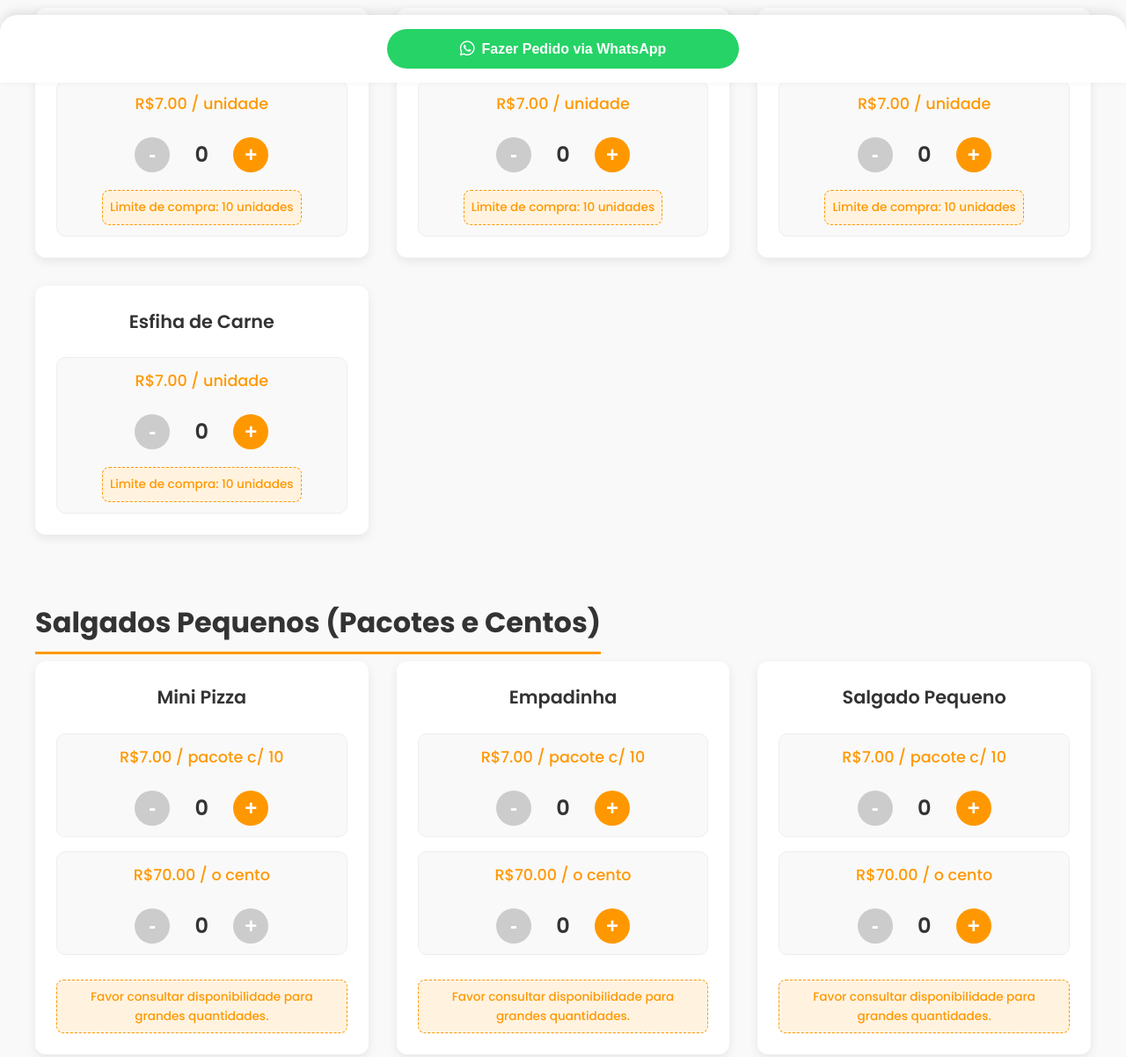
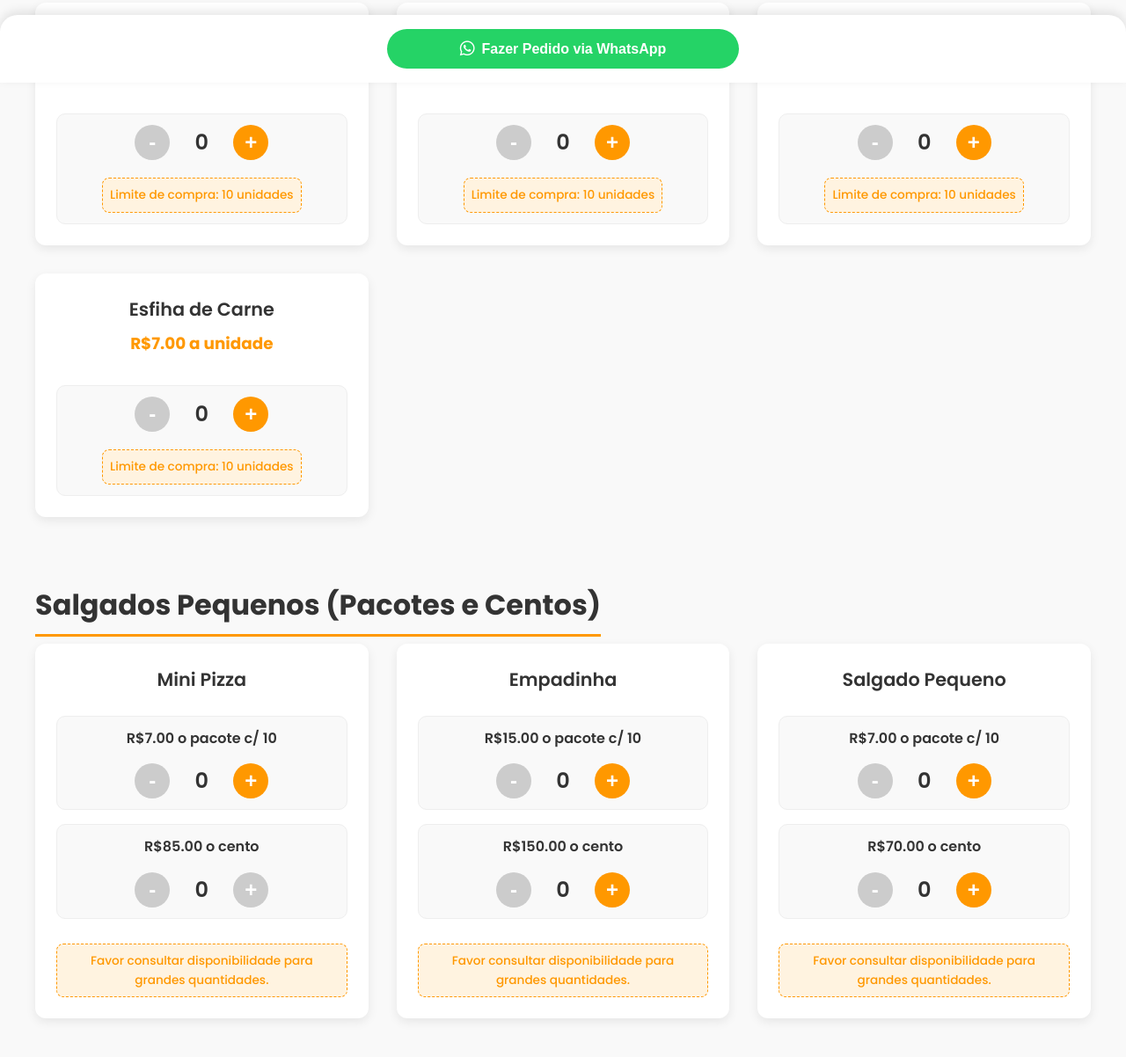
Before and after one commit to ronanbastos/Cardapio2k, a plain HTML site: page index.html in a window 1280 px wide. Shown: the part 706-1908 px from the top of the page at 88% size. Drawn offline with Linux system fonts and the light colour scheme.

Commit message:
Add files via upload

```diff
--- a/db.json
+++ b/db.json
@@ -28,7 +28,7 @@
     "nome": "Empada de Frango",
     "tipo": "grande",
     "preco_unitario": 7,
-    "preco_cento": 70,
+    "preco_cento": 85,
     "limite": 10
   },
   {
@@ -36,15 +36,15 @@
     "nome": "Mini Pizza",
     "tipo": "mini",
     "preco_unitario": 0.7,
-    "preco_cento": 70,
+    "preco_cento": 85,
     "limite": 50
   },
   {
     "id": 6,
     "nome": "Empadinha",
     "tipo": "mini",
-    "preco_unitario": 0.7,
-    "preco_cento": 70,
+    "preco_unitario": 1.5,
+    "preco_cento": 150,
     "limite": 100
   },
   {
--- a/script.js
+++ b/script.js
@@ -83,7 +83,7 @@ function updateCartSummary() {
             whatsappMessage += `${entry.quantity}x ${entry.name} (${entry.unit}) - R$${(entry.quantity * entry.price).toFixed(2)}\n`;
         });
         whatsappMessage += `\nTotal: R$${totalPrice.toFixed(2)}`;
-        fazerPedidoBtn.innerHTML = `<i class="fab fa-whatsapp"></i> Fazer Pedido (${totalItems} itens) - R$${totalPrice.toFixed(2)}`;
+        fazerPedidoBtn.innerHTML = `<i class="fab fa-whatsapp"></i> Fazer Pedido (${totalItems} itens)`; // Display only total items
         fazerPedidoBtn.disabled = false;
     }
 
@@ -116,7 +116,6 @@ function montarCardapio(cardapio) {
 
             controlsHtml = `
                 <div class="control-set">
-                    <div class="preco">R$${item.preco_unitario.toFixed(2)} / unidade</div>
                     <div class="controles">
                         <button id="minus-${item.id}-unit" data-id="${item.id}" data-type="unit" class="minus-btn" ${currentQty === 0 ? 'disabled' : ''}>-</button>
                         <div class="quantidade" id="qty-${item.id}-unit">${currentQty}</div>
@@ -128,6 +127,7 @@ function montarCardapio(cardapio) {
             itemHtml.innerHTML = `
                 <div class="item-info">
                     <h3>${item.nome}</h3>
+                    <div class="item-price">R$${item.preco_unitario.toFixed(2)} a unidade</div>
                 </div>
                 <div class="controles-group">
                     ${controlsHtml}
@@ -138,15 +138,12 @@ function montarCardapio(cardapio) {
             const currentPackQty = cart.has(`${item.id}_pack10`) ? cart.get(`${item.id}_pack10`).quantity : 0;
             const currentCentoQty = cart.has(`${item.id}_cento`) ? cart.get(`${item.id}_cento`).quantity : 0;
 
-            const pack10Price = (item.preco_unitario * 10).toFixed(2);
-            const centoPrice = item.preco_cento.toFixed(2);
-
             const effectivePackLimit = Math.floor(item.limite / 10);
             const effectiveCentoLimit = Math.floor(item.limite / 100);
 
             controlsHtml = `
                 <div class="control-set">
-                    <div class="preco">R$${pack10Price} / pacote c/ 10</div>
+                    <div class="item-price-option">R$${(item.preco_unitario * 10).toFixed(2)} o pacote c/ 10</div>
                     <div class="controles">
                         <button id="minus-${item.id}-pack10" data-id="${item.id}" data-type="pack10" class="minus-btn" ${currentPackQty === 0 ? 'disabled' : ''}>-</button>
                         <div class="quantidade" id="qty-${item.id}-pack10">${currentPackQty}</div>
@@ -154,7 +151,7 @@ function montarCardapio(cardapio) {
                     </div>
                 </div>
                 <div class="control-set">
-                    <div class="preco">R$${centoPrice} / o cento</div>
+                    <div class="item-price-option">R$${item.preco_cento.toFixed(2)} o cento</div>
                     <div class="controles">
                         <button id="minus-${item.id}-cento" data-id="${item.id}" data-type="cento" class="minus-btn" ${currentCentoQty === 0 ? 'disabled' : ''}>-</button>
                         <div class="quantidade" id="qty-${item.id}-cento">${currentCentoQty}</div>
@@ -178,7 +175,6 @@ function montarCardapio(cardapio) {
 
             controlsHtml = `
                 <div class="control-set">
-                    <div class="preco">R$${item.preco_cento.toFixed(2)} / o cento</div>
                     <div class="controles">
                         <button id="minus-${item.id}-cento" data-id="${item.id}" data-type="cento" class="minus-btn" ${currentCentoQty === 0 ? 'disabled' : ''}>-</button>
                         <div class="quantidade" id="qty-${item.id}-cento">${currentCentoQty}</div>
@@ -189,6 +185,7 @@ function montarCardapio(cardapio) {
             itemHtml.innerHTML = `
                 <div class="item-info">
                     <h3>${item.nome}</h3>
+                    <div class="item-price">R$${item.preco_cento.toFixed(2)} o cento</div>
                 </div>
                 <div class="controles-group">
                     ${controlsHtml}
--- a/style.css
+++ b/style.css
@@ -147,10 +147,11 @@ main {
     color: var(--dark-text);
 }
 
-.preco {
-    font-size: 1.1rem;
-    font-weight: 500;
-    color: var(--primary-color); /* Changed from secondary */
+.item-price {
+    font-size: 1.15rem;
+    font-weight: 700;
+    color: var(--primary-color);
+    margin-top: 0.5rem;
     margin-bottom: 1rem;
 }
 
@@ -170,6 +171,14 @@ main {
     border: 1px solid #eee;
     border-radius: 10px;
     background-color: var(--background-color);
+}
+
+.item-price-option {
+    font-size: 1rem;
+    font-weight: 600;
+    color: var(--dark-text);
+    margin-bottom: 0.5rem;
+    text-align: center;
 }
 
 .controles {
```
